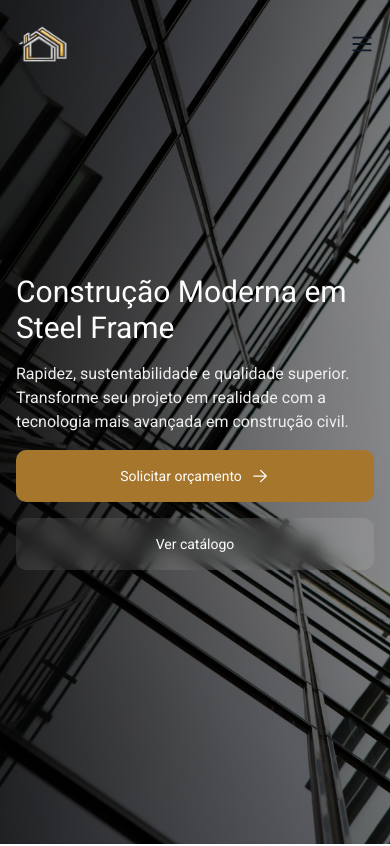
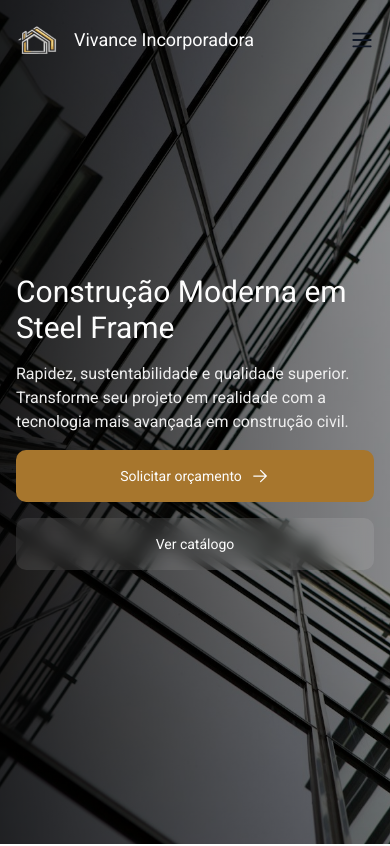
Before and after one commit to rafaelmjardim/vivance-project, a Next.js app: page / in a window 390 px wide. Shown: the top 846 px of the page. Built offline with nearby package versions, Linux system fonts and the light colour scheme.

Commit message:
feat: implementa responsivo header logo e nome

```diff
--- a/app/_components/ui/header.tsx
+++ b/app/_components/ui/header.tsx
@@ -19,8 +19,12 @@ export function Header() {
   return (
     <header className="py-6 px-4 container sm:px-24 mx-auto absolute z-10 top-0 left-0 right-0 flex items-center justify-between w-full">
       <div className="flex items-center gap-4">
-        <Image src={logo} alt="Logo do Vivance Incorporadora" height={40} />
-        <span className="hidden xl:inline-flex text-2xl text-text-inverse">
+        <Image
+          className="w-auto h-8 sm:h-10"
+          src={logo}
+          alt="Logo do Vivance Incorporadora"
+        />
+        <span className="inline-flex lg:hidden xl:inline-flex text-lg lg:text-2xl text-text-inverse">
           Vivance Incorporadora
         </span>
       </div>
```
